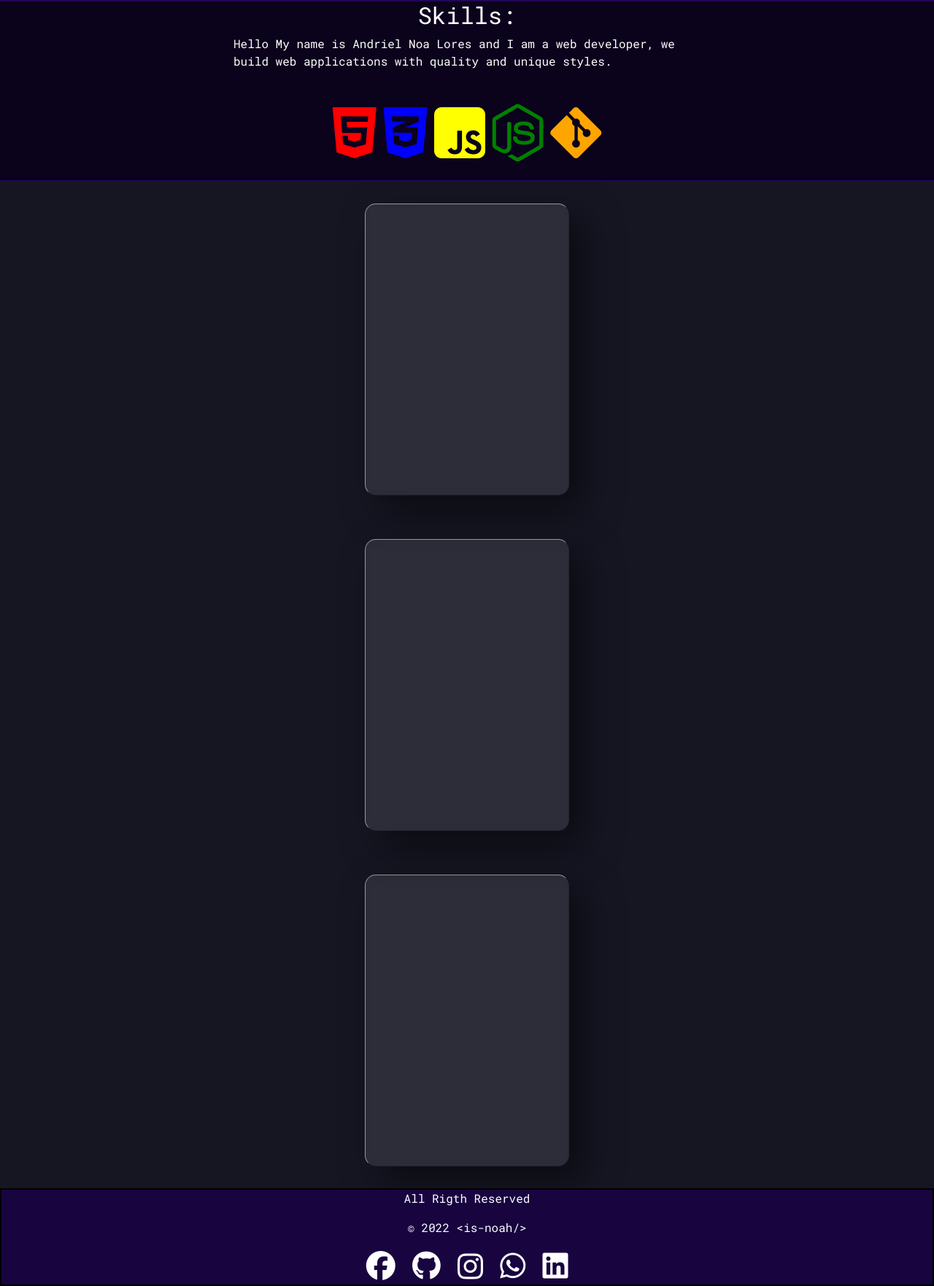
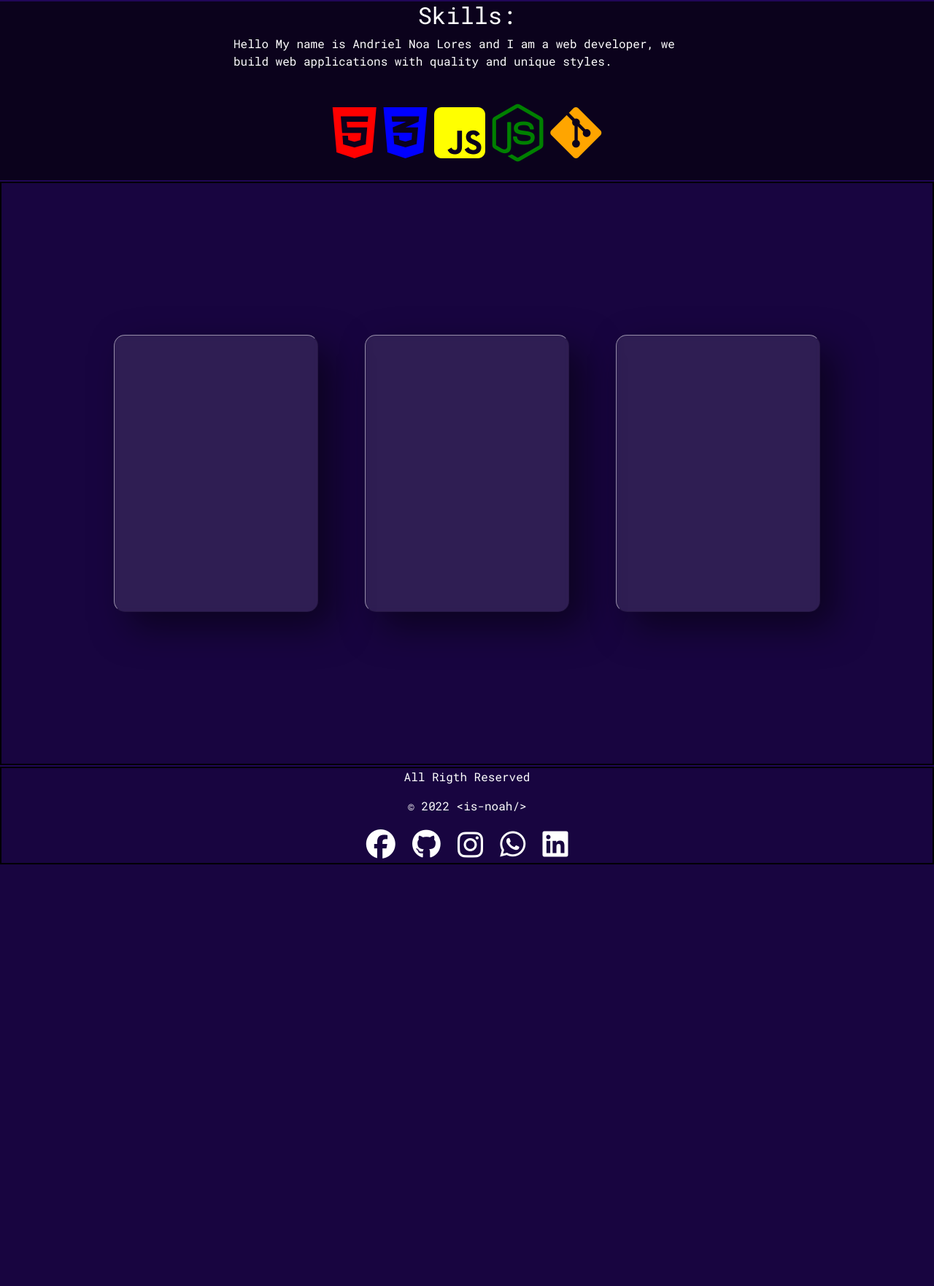
Before and after one commit to is-noah/my-portfolio, a PHP site: page / in a window 1280 px wide. Shown: the part 487-2250 px from the top of the page at 73% size. After the commit the page ends 1672 px from the top, so only its background shows below. Run offline with PHP 8.4, Linux system fonts and the light colour scheme; some libraries are stand-ins or nearby versions.

Commit message:
fixcardsv0.1

```diff
--- a/css/style.css
+++ b/css/style.css
@@ -262,27 +262,37 @@ footer {
   background: linear-gradient(to top, #008aff, #00ffe7);
   filter: blur(30px);
 }
+
+
+
 /* Services*/
 .servipack{
-  margin:0;
-  padding:0;
   box-sizing: border-box;
   font-family: Consolas;
-  overflow: hidden;
+  /*overflow: hidden;*/
+
 }
 .services{
   display:flex;
   justify-content: center;
-  flex-wrap: wrap;
-  flex-direction: column;
+  align-items: center;
+  flex-wrap: nowrap;
+  flex-direction: row;
   align-items: center;
   min-height: 100vh;
-  background: #161623;
+  background-color: #180540;
+  border: 2px solid black;
+  margin-bottom: 2px;
 
+}
+@media screen and (max-width: 1030px){
+  .services{
+    flex-wrap: wrap;
+  }
 }
 .services::before{
   content: '';
-  position: absolute;
+  /*position: absolute;*/
   top: 0;
   left: 0;
   width: 100%;
@@ -290,7 +300,7 @@ footer {
 }
 .services::after{
   content: '';
-  position: absolute;
+ /*position: absolute;*/
   top: 0;
   left: 0;
   width: 100%;
@@ -309,8 +319,8 @@ footer {
 .container .card{
   position: relative;
   width: 280px;
-  height: 400px;
-  margin: 30px;
+  height: 380px;
+  margin: 20px;
   box-shadow: 20px 20px 50px rgba(0, 0, 0, 0.5);
   border-radius: 15px;
   background: rgba(255, 255, 255, 0.1);
@@ -366,11 +376,4 @@ footer {
   box-shadow: 0 5px 15px rgba(0, 0, 0, 0.2);
 }
 
-
-
-
-
-
-
-
-/* Services*/
+/*Services*/
--- a/index.html
+++ b/index.html
@@ -97,12 +97,10 @@
         <div class="card">
           <div class="content">
             <h2>01</h2>
-            <h3>Card One</h3>
+            <h3>Front-End Deploys</h3>
             <p>
               Lorem ipsum dolor sit, amet consectetur adipisicing elit.
               Molestiae perspiciatis officia adipisci explicabo veritatis
-              doloremque reiciendis? Non delectus, similique perspiciatis earum
-              nemo nisi commodi veniam culpa unde, facilis aperiam iusto.
             </p>
             <a href="#" target="_blank" rel="noopener noreferrer">Read More</a>
           </div>
@@ -112,12 +110,10 @@
         <div class="card">
           <div class="content">
             <h2>02</h2>
-            <h3>Card Two</h3>
+            <h3>UI-Designs</h3>
             <p>
               Lorem ipsum dolor sit, amet consectetur adipisicing elit.
-              Molestiae perspiciatis officia adipisci explicabo veritatis
-              doloremque reiciendis? Non delectus, similique perspiciatis earum
-              nemo nisi commodi veniam culpa unde, facilis aperiam iusto.
+              Molestiae perspiciatis officia adipisci explicabo.
             </p>
             <a href="#" target="_blank" rel="noopener noreferrer">Read More</a>
           </div>
@@ -127,12 +123,10 @@
         <div class="card">
           <div class="content">
             <h2>03</h2>
-            <h3>Card Three</h3>
+            <h3>Responsive</h3>
             <p>
               Lorem ipsum dolor sit, amet consectetur adipisicing elit.
               Molestiae perspiciatis officia adipisci explicabo veritatis
-              doloremque reiciendis? Non delectus, similique perspiciatis earum
-              nemo nisi commodi veniam culpa unde, facilis aperiam iusto.
             </p>
             <a href="#" target="_blank" rel="noopener noreferrer">Read More</a>
           </div>
```
